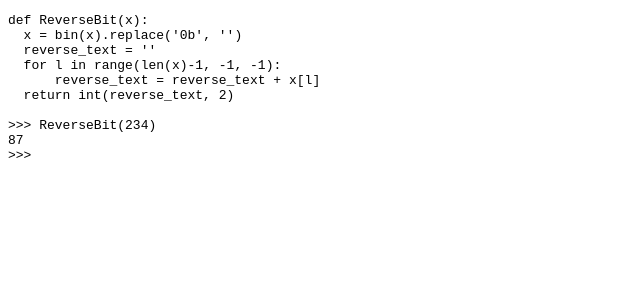
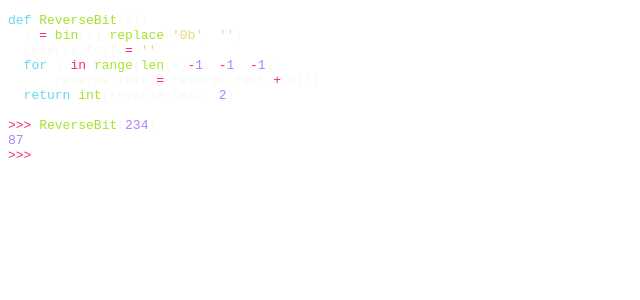
Before and after one commit to userand/blog, a Jekyll site: the page built from _posts/2016-06-02-手机移动端WEB资源整合.md, in a window 1280 px wide. Shown: the top 300 px of the page, without its empty margins (0-640 px from the left). Built offline with Jekyll 4.4.1, drawn with Linux system fonts in a browser that asks for light colours.

Commit message:
index and content sss

```diff
--- a/_layouts/default.html
+++ b/_layouts/default.html
@@ -3,7 +3,7 @@
 	<head>
 		<meta http-equiv="content-type" content="text/html; charset=utf-8" />
 		<title>{{ page.title }}</title>
-		<link rel="stylesheet" type="text/css" href="../static/css/syntax.css"/>
+		<link rel="stylesheet" type="text/css" href="http://userand.github.io/blog/static/css/syntax.css"/>
 
 	</head>
 	<body>
```
Also changed, not shown: _posts/2016-06-02-手机移动端WEB资源整合.md (+1 -1 lines).
